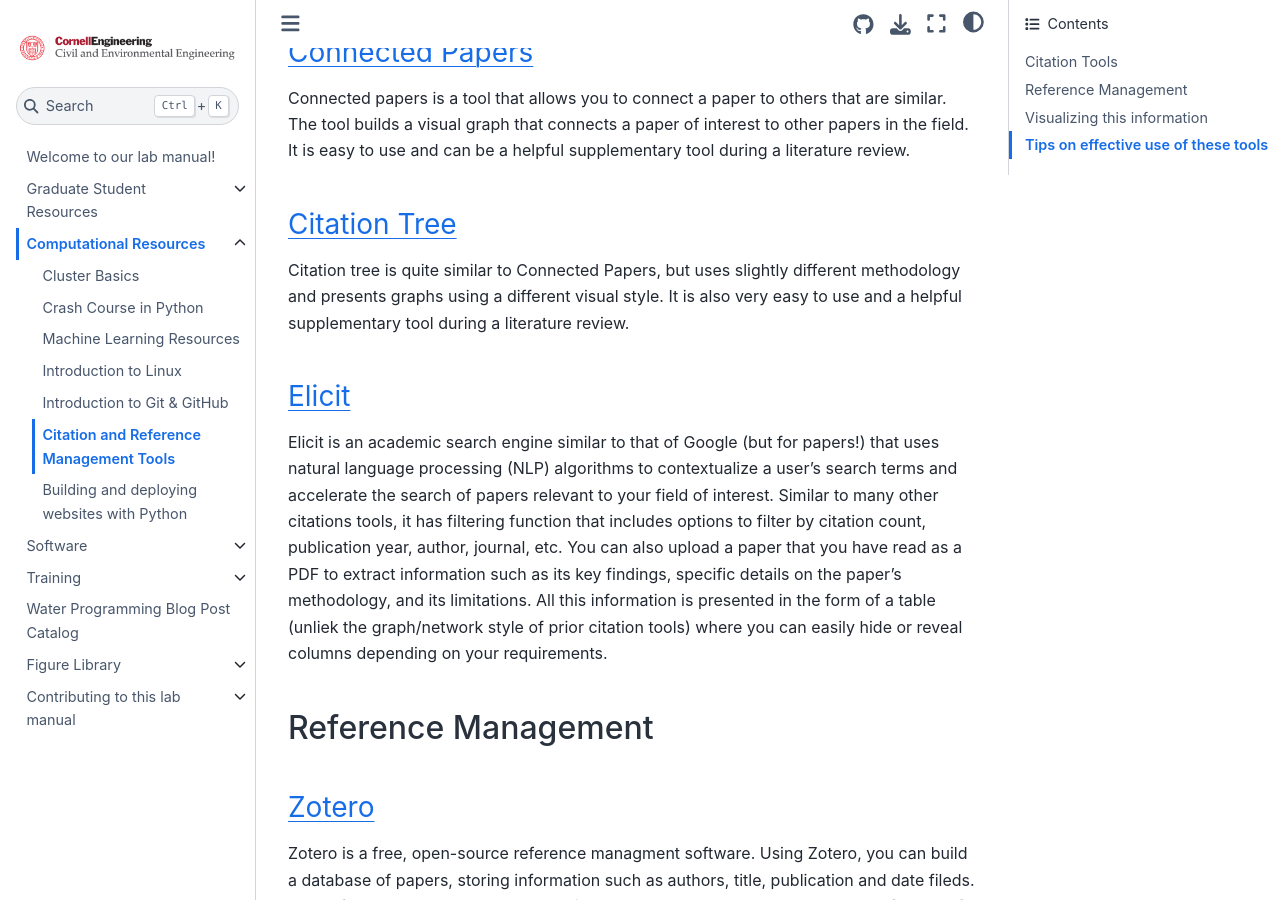
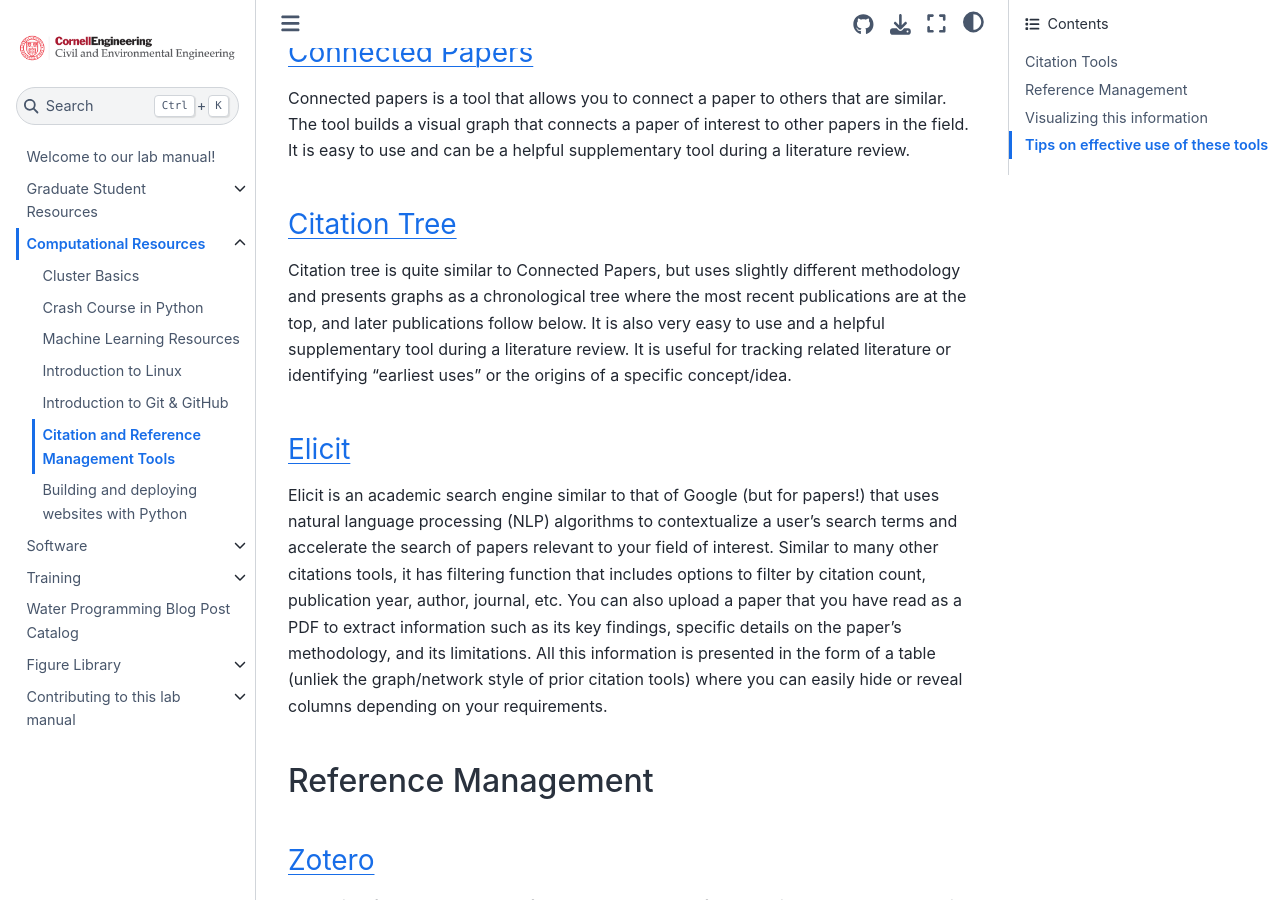
Before and after one commit to reedgroup/reedgroup.github.io, a Jupyter Book: the page built from docs/ComputationalResources/CitationReferenceManagementTools.md, in a window 1280 px wide and 900 px high, scrolled down 810 px. Built offline with Jupyter Book 1.0.4 settings and Sphinx 7.4.7 and the Sphinx Book theme 1.1.4, drawn with Linux system fonts in a browser that asks for light colours; pages that are not in the unit, such as notebooks, are missing from menus.

Commit message:
Citation Tree addin

```diff
--- a/docs/ComputationalResources/CitationReferenceManagementTools.md
+++ b/docs/ComputationalResources/CitationReferenceManagementTools.md
@@ -18,7 +18,7 @@
 Connected papers is a tool that allows you to connect a paper to others that are similar. The tool builds a visual graph that connects a paper of interest to other papers in the field. It is easy to use and can be a helpful supplementary tool during a literature review.
 
 ### [Citation Tree](https://www.citationtree.org/)
-Citation tree is quite similar to Connected Papers, but uses slightly different methodology and presents graphs using a different visual style. It is also very easy to use and a helpful supplementary tool during a literature review.
+Citation tree is quite similar to Connected Papers, but uses slightly different methodology and presents graphs as a chronological tree where the most recent publications are at the top, and later publications follow below. It is also very easy to use and a helpful supplementary tool during a literature review. It is useful for tracking related literature or identifying "earliest uses" or the origins of a specific concept/idea.
 
 ### [Elicit](https://elicit.org/)
 Elicit is an academic search engine similar to that of Google (but for papers!) that uses natural language processing (NLP) algorithms to contextualize a user's search terms and accelerate the search of papers relevant to your field of interest. Similar to many other citations tools, it has filtering function that includes options to filter by citation count, publication year, author, journal, etc. You can also upload a paper that you have read as a PDF to extract information such as its key findings, specific details on the paper's methodology, and its limitations. All this information is presented in the form of a table (unliek the graph/network style of prior citation tools) where you can easily hide or reveal columns depending on your requirements.
```
